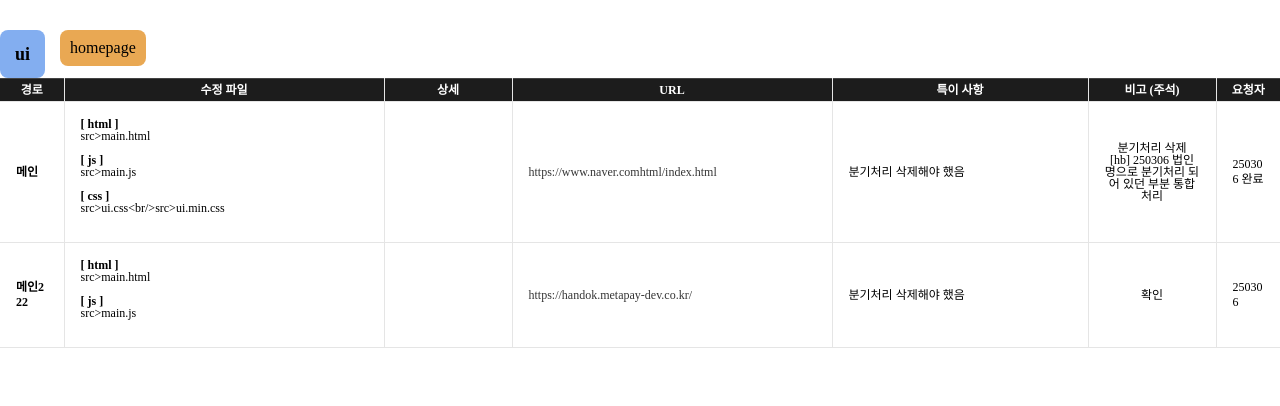
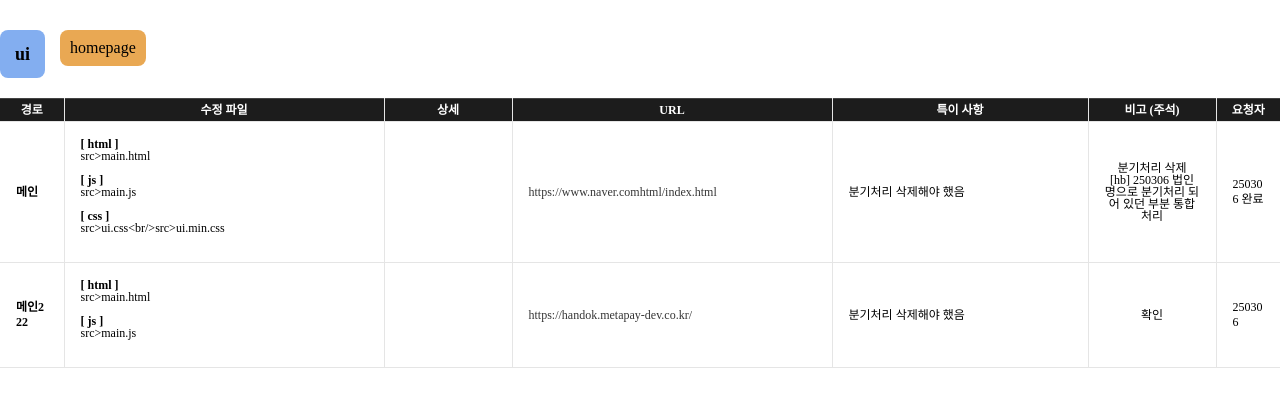
Before and after one commit to hyobiin/study, a React (Vite) app in the folder hb-work-list/: page / in a window 1280 px wide. Shown: the top 406 px of the page. Built offline with nearby package versions, Linux system fonts and the light colour scheme.

Commit message:
css, Tab.jsx 정리

```diff
--- a/hb-work-list/src/App.css
+++ b/hb-work-list/src/App.css
@@ -12,6 +12,7 @@ body, div{margin:0;padding:0}
 .tab-list li:nth-child(4) button{background:rgb(141, 180, 86);}
 .tab-list li:nth-child(5) button{background:rgb(236, 168, 168);}
 .tab-list li.active button{padding:15px;font-size:18px;font-weight:700;}
+.tab-con-list{padding-top:20px;}
 .tab-con-list .tab-con:nth-child(2) h2{background:rgb(233, 168, 83);}
 .tab-con-list .tab-con:nth-child(3) h2{background:rgb(238, 238, 116);}
 .tab-con-list .tab-con:nth-child(4) h2{background:rgb(141, 180, 86);}
--- a/hb-work-list/src/components/Tab.jsx
+++ b/hb-work-list/src/components/Tab.jsx
@@ -32,7 +32,6 @@ export default function TabComponent(){
                         className={`tab-con ${activeTab === index ? "active" : ""}`}
                     >
                         <table>
-                            {/* TODO: colgroup도 분기해야함 */}
                             { activeTab == tabName.length - 1
                             ?   <colgroup>
                                     <col width="5%" />
```
